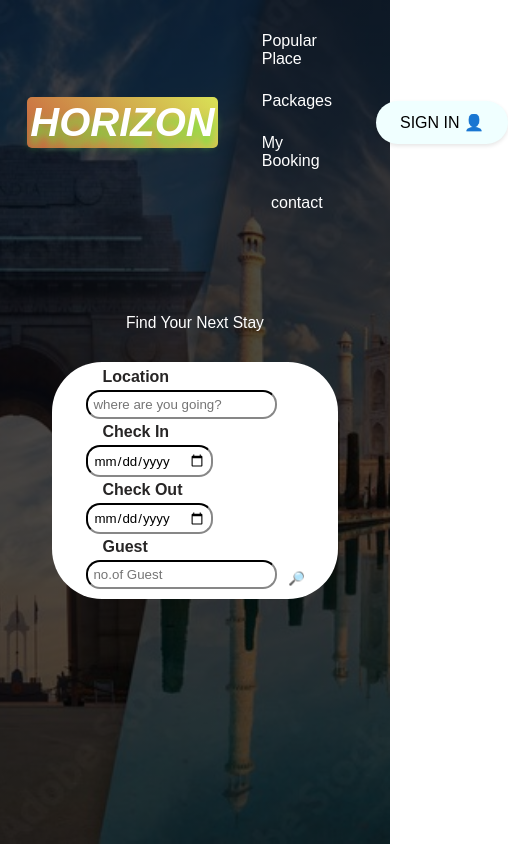
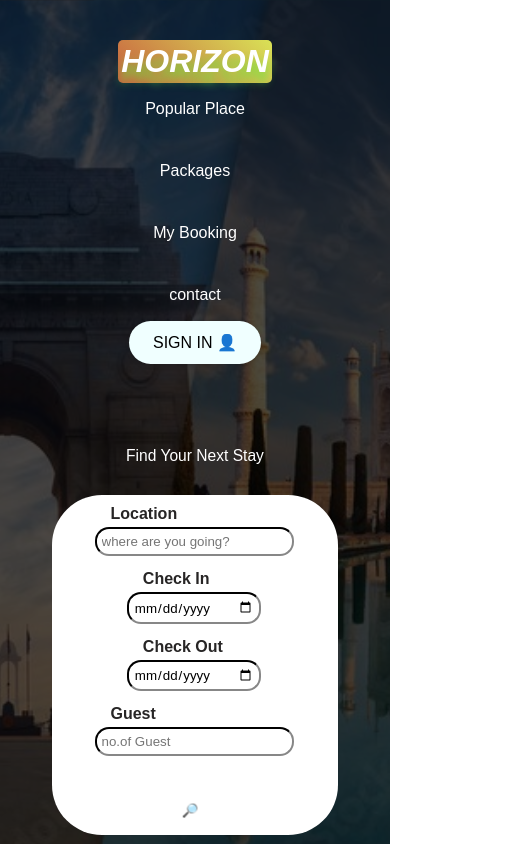
Before and after one commit to rishavvmishra/HorizonTravels, a plain HTML site: page index.html in a window 390 px wide. Shown: the top 844 px of the page, 508 px wide, since content can reach past the window. Drawn offline with Linux system fonts and the light colour scheme.

Commit message:
Add files via upload

```diff
--- a/style.css
+++ b/style.css
@@ -405,3 +405,66 @@ margin-right: 20px;
 .header .about-msg {
     transition: opacity 0.3s ease-in-out;
 }
+
+@media (max-width: 768px) {
+    .header {
+        min-height: 80vh; /* Reduce header height */
+        padding: 20px 5%; /* Adjust padding */
+    }
+
+    nav {
+        flex-direction: column; /* Stack items in nav */
+        text-align: center;
+    }
+
+    .nav-links {
+        display: flex;
+        flex-direction: column;
+        gap: 10px;
+    }
+
+    .nav-links li {
+        margin: 5px 0; /* Reduce spacing */
+    }
+
+    .logo {
+        font-size: 2em; /* Reduce logo size */
+    }
+
+    .search-bar {
+        width: 95%; /* Full width on mobile */
+        padding: 10px; /* Adjust padding */
+    }
+
+    .search-bar form {
+        flex-direction: column; /* Stack form inputs */
+        gap: 10px;
+    }
+
+    .search-bar form input {
+        width: 100%; /* Full width for inputs */
+    }
+
+    .exclusive, .trending {
+        grid-template-columns: 1fr; /* One column layout */
+        grid-gap: 15px;
+    }
+
+    .bta, .cta, .gta {
+        padding: 10%;
+        text-align: center; /* Center text */
+    }
+
+    .bta h3, .cta h3, .gta h3 {
+        font-size: 6vw; /* Adjust font size */
+    }
+
+    .bta p, .cta p, .gta p {
+        font-size: 14px;
+    }
+
+    .footer {
+        text-align: center;
+        font-size: 14px;
+    }
+}
```
